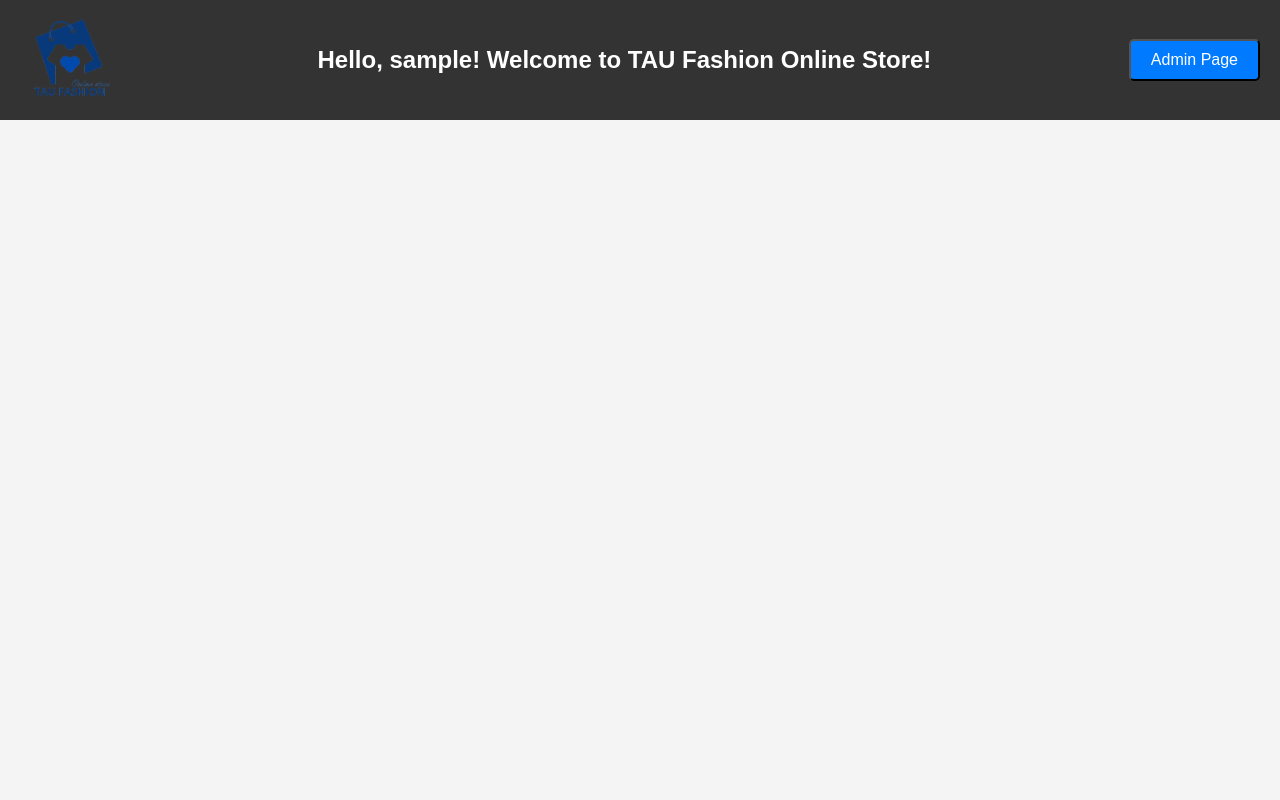
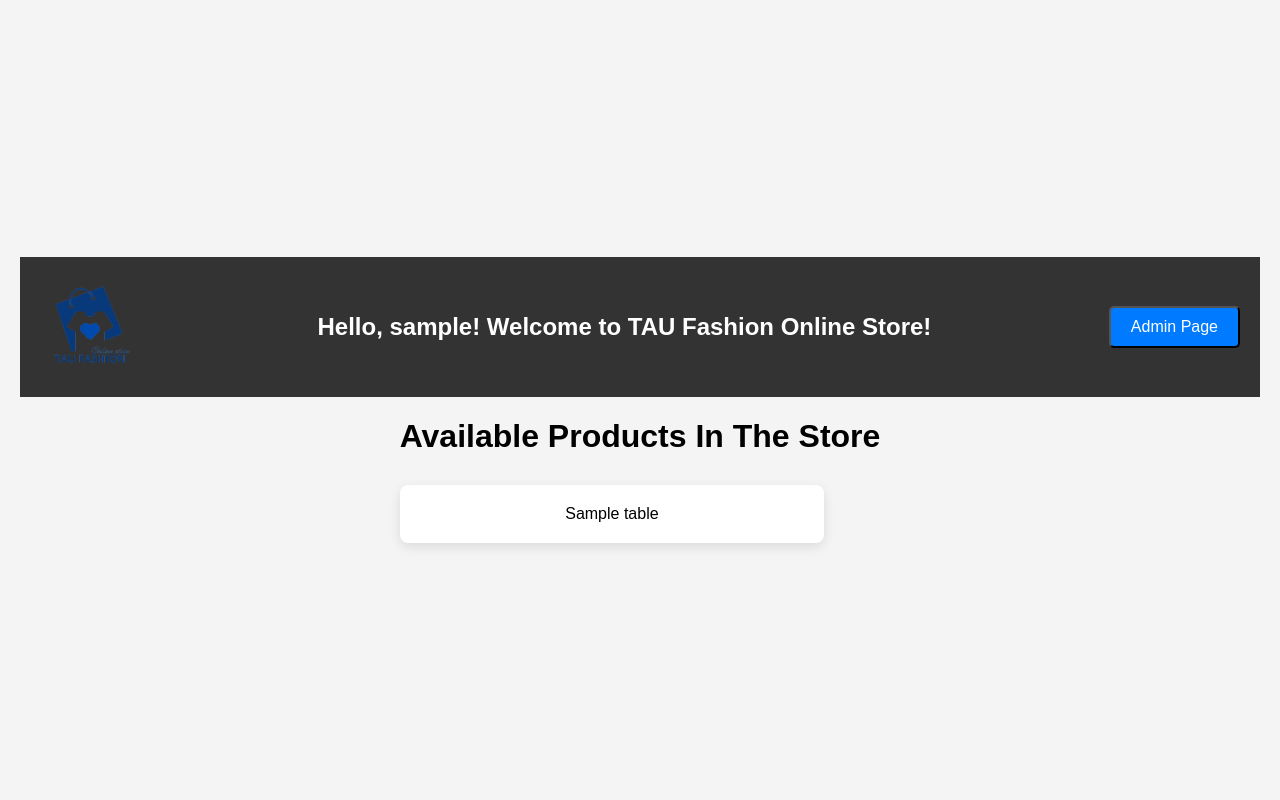
Before and after one commit to Rotem-Mokady/TAU-Fashion-Online-Store, a Flask app: template templates/home_page.html in a window 1280 px wide. Run offline with Flask 3, Linux system fonts and the light colour scheme; the template is opened without the code that fills it: most values are stand-ins (such as "Sample title", 1, 10 or a date in 2020); parts of the project's set-up code (start-up, migrations or seed data) failed here and were passed over.

Commit message:
add table to homepage

```diff
--- a/app.py
+++ b/app.py
@@ -5,6 +5,7 @@ from auth_and_register import (
     signing_in_response, validate_email_template, validate_username_template, validate_password_template,
     ensure_new_user, register_new_user, is_admin
 )
+from cloths_handler import cloth_html_convertor
 
 app = Flask(__name__)
 app.secret_key = os.urandom(24)
@@ -63,7 +64,9 @@ def sign_up_registration_handler():
 @app.route('/home_page')
 def home_page():
     username = session['username']
-    return render_template("home_page.html", username=username)
+    cloth_df = cloth_html_convertor()
+
+    return render_template("home_page.html", username=username, table=cloth_df)
 
 
 @app.route('/admin')
@@ -81,7 +84,9 @@ def admin_auth_handler():
         return redirect(url_for("admin"))
 
     error_message = "You are not authorized to access the admin page"
-    return render_template("home_page.html", username=username, error_message=error_message)
+    cloth_df = cloth_html_convertor()
+
+    return render_template("home_page.html", username=username, error_message=error_message, table=cloth_df)
 
 
 if __name__ == "__main__":
--- a/static/css/home_page.css
+++ b/static/css/home_page.css
@@ -4,17 +4,23 @@ body {
     margin: 0;
     padding: 0;
     background-color: #f4f4f4;
+    display: flex;
+    flex-direction: column;
+    align-items: center;
+    justify-content: center;
+    min-height: 100vh;
 }
 
 /* Header Styles */
 header {
     background-color: #333; /* Black background */
     color: white;
-    padding: 10px 20px;
+    padding: 20px;
     display: flex;
     align-items: center; /* Vertically align the content in the header */
     justify-content: space-between; /* Space out the content */
-    position: relative;
+    width: 100%;
+    max-width: 1200px;
 }
 
 /* Logo Styles */
@@ -55,3 +61,58 @@ header h1 {
     text-align: right;  /* Align the error message to the right */
     font-size: 18px;    /* Set font size for error message */
 }
+
+/* Table Container Styles */
+.table-container {
+    width: 80%; /* Adjust width of the table container */
+    margin-top: 30px;
+    padding: 20px;
+    background-color: white;
+    box-shadow: 0px 4px 12px rgba(0, 0, 0, 0.1); /* Add subtle shadow */
+    border-radius: 8px; /* Rounded corners */
+    text-align: center;
+}
+
+/* Table Styling */
+table {
+    width: 100%; /* Full width of the container */
+    border-collapse: collapse; /* Collapse table borders */
+    margin-top: 20px;
+}
+
+table th, table td {
+    padding: 12px 15px;
+    border: 1px solid #ddd;
+    text-align: center;
+}
+
+table th {
+    background-color: #007bff;
+    color: white;
+    font-size: 18px;
+}
+
+table td {
+    background-color: #f9f9f9;
+}
+
+table tr:nth-child(even) {
+    background-color: #f2f2f2;
+}
+
+table tr:hover {
+    background-color: #ddd;
+}
+
+table td, table th {
+    transition: background-color 0.3s;
+}
+
+table td a {
+    color: #007bff;
+    text-decoration: none;
+}
+
+table td a:hover {
+    text-decoration: underline;
+}
--- a/templates/home_page.html
+++ b/templates/home_page.html
@@ -20,5 +20,13 @@
     {% if error_message %}
         <p class="error-message">{{ error_message }}</p>
     {% endif %}
+
+    <div class="container mt-5">
+        <h1>Available Products In The Store</h1>
+        <div class="table-container">
+            <!-- Insert the DataFrame HTML table here -->
+            {{ table|safe }}
+        </div>
+    </div>
 </body>
 </html>
```
Also changed, not shown: cloths_handler.py (added, +40 -0 lines).
